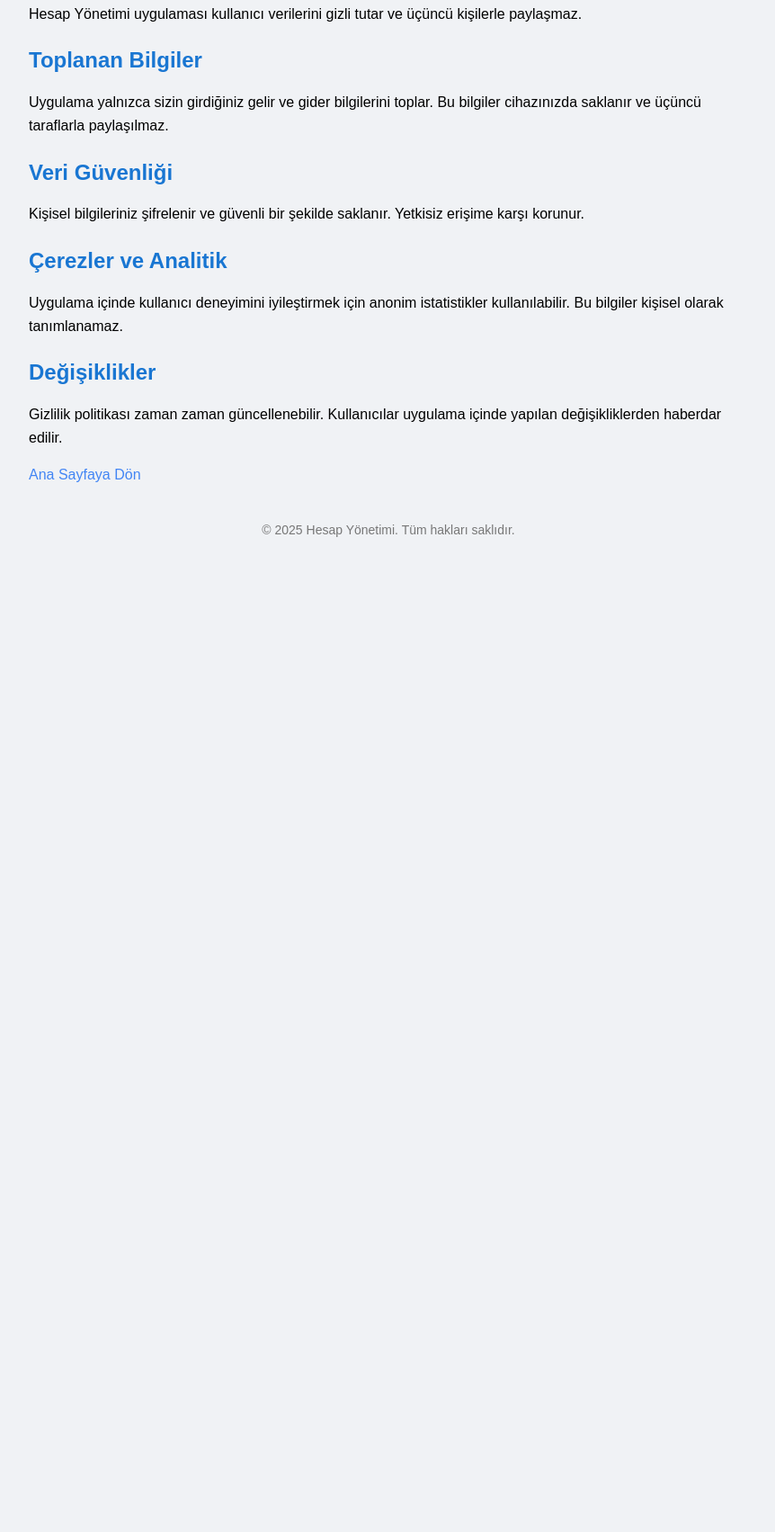
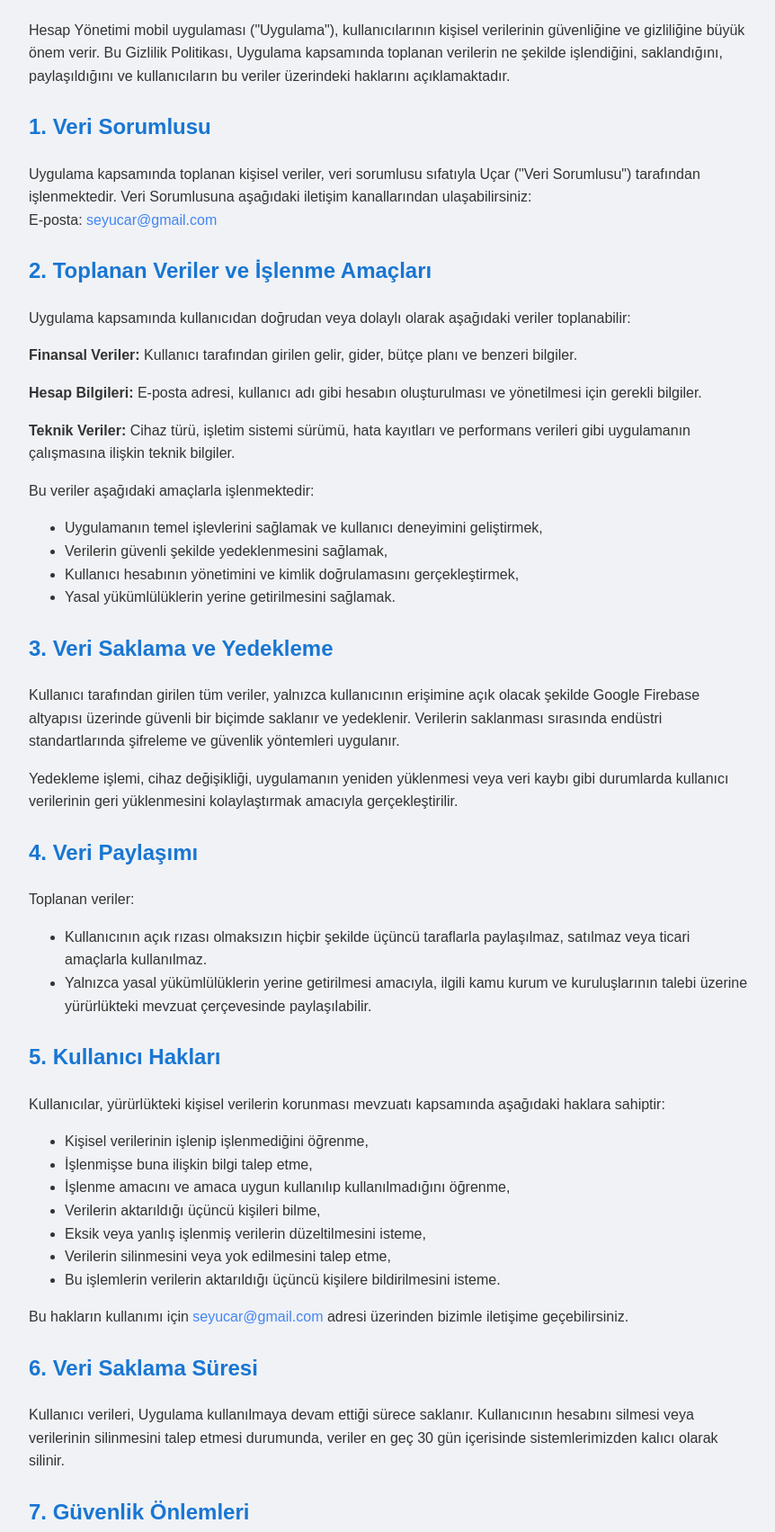
Before and after one commit to seyitucar/findname-app-ads, a plain HTML site: page privacy.html in a window 1280 px wide. Shown: the part 97-1800 px from the top of the page at 90% size, without its empty margins (208-1070 px from the left). Before the commit the page ends 800 px from the top, so only its background shows below. Drawn offline with Linux system fonts and the light colour scheme.

Commit message:
Revise privacy policy with comprehensive data details
Updated privacy policy to include detailed data handling practices and user rights.

```diff
--- a/privacy.html
+++ b/privacy.html
@@ -5,10 +5,19 @@
     <meta name="viewport" content="width=device-width, initial-scale=1.0">
     <title>Gizlilik Politikası - Hesap Yönetimi</title>
     <style>
-        body { font-family: Arial, sans-serif; padding: 20px; max-width: 800px; margin: auto; background-color: #f0f2f5; }
-        h1 { color: #1976D2; text-align: center; }
-        h2 { color: #1976D2; margin-top: 25px; }
-        p { line-height: 1.6; margin-bottom: 15px; }
+        body {
+            font-family: Arial, sans-serif;
+            padding: 20px;
+            max-width: 800px;
+            margin: auto;
+            background-color: #f0f2f5;
+            line-height: 1.6;
+            color: #333;
+        }
+        h1, h2 { color: #1976D2; }
+        h1 { text-align: center; margin-bottom: 25px; }
+        h2 { margin-top: 25px; }
+        p { margin-bottom: 15px; }
         a { color: #4285F4; text-decoration: none; }
         footer { text-align: center; margin-top: 40px; font-size: 14px; color: #777; }
     </style>
@@ -16,19 +25,60 @@
 <body>
     <h1>Gizlilik Politikası</h1>
 
-    <p>Hesap Yönetimi uygulaması kullanıcı verilerini gizli tutar ve üçüncü kişilerle paylaşmaz.</p>
+    <p>Hesap Yönetimi mobil uygulaması ("Uygulama"), kullanıcılarının kişisel verilerinin güvenliğine ve gizliliğine büyük önem verir. Bu Gizlilik Politikası, Uygulama kapsamında toplanan verilerin ne şekilde işlendiğini, saklandığını, paylaşıldığını ve kullanıcıların bu veriler üzerindeki haklarını açıklamaktadır.</p>
 
-    <h2>Toplanan Bilgiler</h2>
-    <p>Uygulama yalnızca sizin girdiğiniz gelir ve gider bilgilerini toplar. Bu bilgiler cihazınızda saklanır ve üçüncü taraflarla paylaşılmaz.</p>
+    <h2>1. Veri Sorumlusu</h2>
+    <p>Uygulama kapsamında toplanan kişisel veriler, veri sorumlusu sıfatıyla Uçar ("Veri Sorumlusu") tarafından işlenmektedir. Veri Sorumlusuna aşağıdaki iletişim kanallarından ulaşabilirsiniz:<br>
+    E-posta: <a href="mailto:seyucar@gmail.com">seyucar@gmail.com</a></p>
 
-    <h2>Veri Güvenliği</h2>
-    <p>Kişisel bilgileriniz şifrelenir ve güvenli bir şekilde saklanır. Yetkisiz erişime karşı korunur.</p>
+    <h2>2. Toplanan Veriler ve İşlenme Amaçları</h2>
+    <p>Uygulama kapsamında kullanıcıdan doğrudan veya dolaylı olarak aşağıdaki veriler toplanabilir:</p>
 
-    <h2>Çerezler ve Analitik</h2>
-    <p>Uygulama içinde kullanıcı deneyimini iyileştirmek için anonim istatistikler kullanılabilir. Bu bilgiler kişisel olarak tanımlanamaz.</p>
+    <p><strong>Finansal Veriler:</strong> Kullanıcı tarafından girilen gelir, gider, bütçe planı ve benzeri bilgiler.</p>
+    <p><strong>Hesap Bilgileri:</strong> E-posta adresi, kullanıcı adı gibi hesabın oluşturulması ve yönetilmesi için gerekli bilgiler.</p>
+    <p><strong>Teknik Veriler:</strong> Cihaz türü, işletim sistemi sürümü, hata kayıtları ve performans verileri gibi uygulamanın çalışmasına ilişkin teknik bilgiler.</p>
 
-    <h2>Değişiklikler</h2>
-    <p>Gizlilik politikası zaman zaman güncellenebilir. Kullanıcılar uygulama içinde yapılan değişikliklerden haberdar edilir.</p>
+    <p>Bu veriler aşağıdaki amaçlarla işlenmektedir:</p>
+    <ul>
+        <li>Uygulamanın temel işlevlerini sağlamak ve kullanıcı deneyimini geliştirmek,</li>
+        <li>Verilerin güvenli şekilde yedeklenmesini sağlamak,</li>
+        <li>Kullanıcı hesabının yönetimini ve kimlik doğrulamasını gerçekleştirmek,</li>
+        <li>Yasal yükümlülüklerin yerine getirilmesini sağlamak.</li>
+    </ul>
+
+    <h2>3. Veri Saklama ve Yedekleme</h2>
+    <p>Kullanıcı tarafından girilen tüm veriler, yalnızca kullanıcının erişimine açık olacak şekilde Google Firebase altyapısı üzerinde güvenli bir biçimde saklanır ve yedeklenir. Verilerin saklanması sırasında endüstri standartlarında şifreleme ve güvenlik yöntemleri uygulanır.</p>
+    <p>Yedekleme işlemi, cihaz değişikliği, uygulamanın yeniden yüklenmesi veya veri kaybı gibi durumlarda kullanıcı verilerinin geri yüklenmesini kolaylaştırmak amacıyla gerçekleştirilir.</p>
+
+    <h2>4. Veri Paylaşımı</h2>
+    <p>Toplanan veriler:</p>
+    <ul>
+        <li>Kullanıcının açık rızası olmaksızın hiçbir şekilde üçüncü taraflarla paylaşılmaz, satılmaz veya ticari amaçlarla kullanılmaz.</li>
+        <li>Yalnızca yasal yükümlülüklerin yerine getirilmesi amacıyla, ilgili kamu kurum ve kuruluşlarının talebi üzerine yürürlükteki mevzuat çerçevesinde paylaşılabilir.</li>
+    </ul>
+
+    <h2>5. Kullanıcı Hakları</h2>
+    <p>Kullanıcılar, yürürlükteki kişisel verilerin korunması mevzuatı kapsamında aşağıdaki haklara sahiptir:</p>
+    <ul>
+        <li>Kişisel verilerinin işlenip işlenmediğini öğrenme,</li>
+        <li>İşlenmişse buna ilişkin bilgi talep etme,</li>
+        <li>İşlenme amacını ve amaca uygun kullanılıp kullanılmadığını öğrenme,</li>
+        <li>Verilerin aktarıldığı üçüncü kişileri bilme,</li>
+        <li>Eksik veya yanlış işlenmiş verilerin düzeltilmesini isteme,</li>
+        <li>Verilerin silinmesini veya yok edilmesini talep etme,</li>
+        <li>Bu işlemlerin verilerin aktarıldığı üçüncü kişilere bildirilmesini isteme.</li>
+    </ul>
+    <p>Bu hakların kullanımı için <a href="mailto:seyucar@gmail.com">seyucar@gmail.com</a> adresi üzerinden bizimle iletişime geçebilirsiniz.</p>
+
+    <h2>6. Veri Saklama Süresi</h2>
+    <p>Kullanıcı verileri, Uygulama kullanılmaya devam ettiği sürece saklanır. Kullanıcının hesabını silmesi veya verilerinin silinmesini talep etmesi durumunda, veriler en geç 30 gün içerisinde sistemlerimizden kalıcı olarak silinir.</p>
+
+    <h2>7. Güvenlik Önlemleri</h2>
+    <p>Verilerinizin yetkisiz erişime, ifşaya, değiştirilmeye veya imhaya karşı korunması için gerekli teknik ve idari güvenlik önlemleri alınmaktadır. Ancak, internet üzerinden yapılan veri aktarımının %100 güvenli olacağı garanti edilemez.</p>
+
+    <h2>8. Değişiklikler</h2>
+    <p>Bu Gizlilik Politikası, yasal gereklilikler veya hizmet koşullarındaki değişiklikler doğrultusunda güncellenebilir. Güncel politika metni Uygulama içerisinde kullanıcıların erişimine sunulur.</p>
+    <p>Uygulamayı kullanarak bu Gizlilik Politikası hükümlerini okuduğunuzu, anladığınızı ve kabul ettiğinizi beyan etmiş olursunuz.</p>
 
     <p><a href="index.html">Ana Sayfaya Dön</a></p>
 
```
